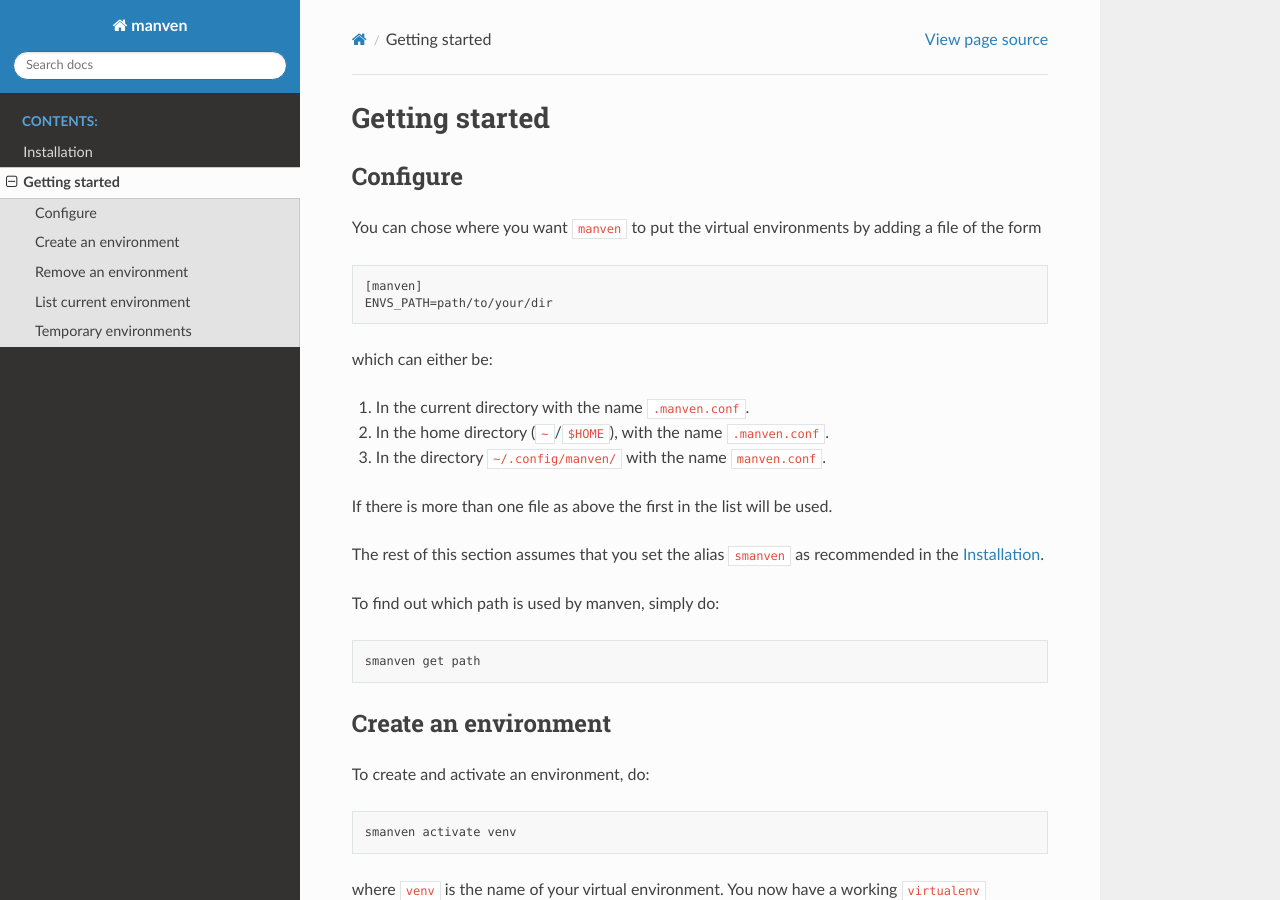
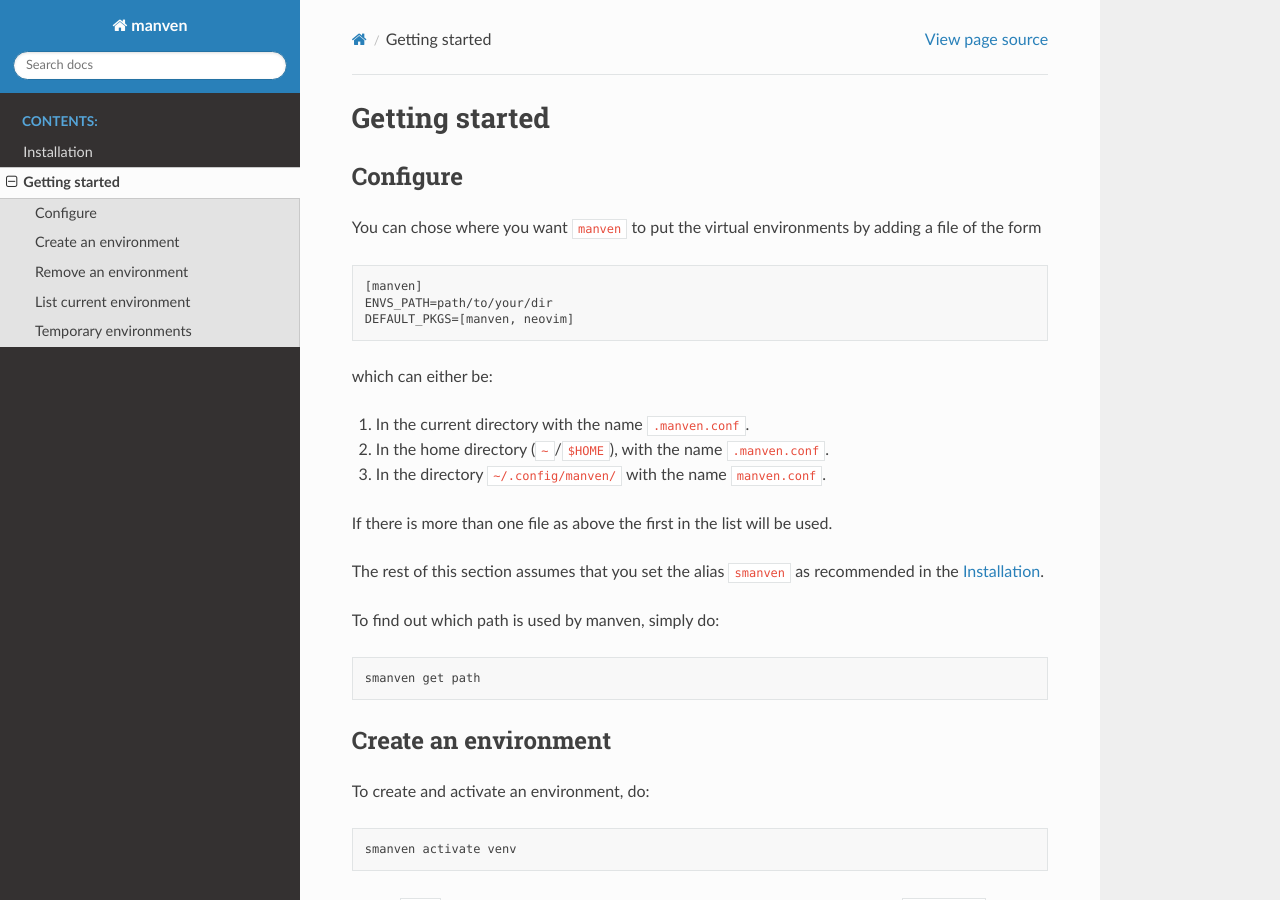
Before and after one commit to AckslD/manven, a Sphinx documentation site: the page built from docs/usage.rst, in a window 1280 px wide and 900 px high. Built offline with Sphinx 7.4.7 and the Read the Docs theme 2.0.0, drawn with Linux system fonts in a browser that asks for light colours.

Commit message:
Updated configuration in docs

```diff
--- a/docs/usage.rst
+++ b/docs/usage.rst
@@ -10,6 +10,7 @@ You can chose where you want ``manven`` to put the virtual environments by addin
 
    [manven]
    ENVS_PATH=path/to/your/dir
+   DEFAULT_PKGS=[manven, neovim]
 
 which can either be:
 
```
